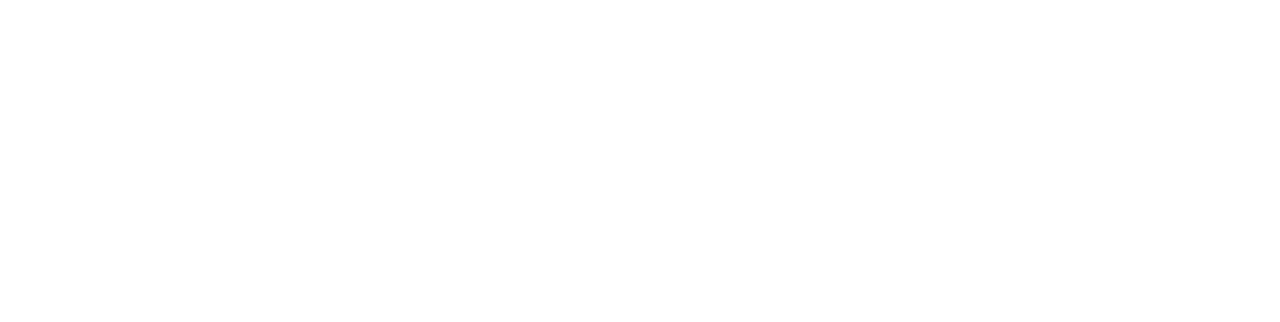
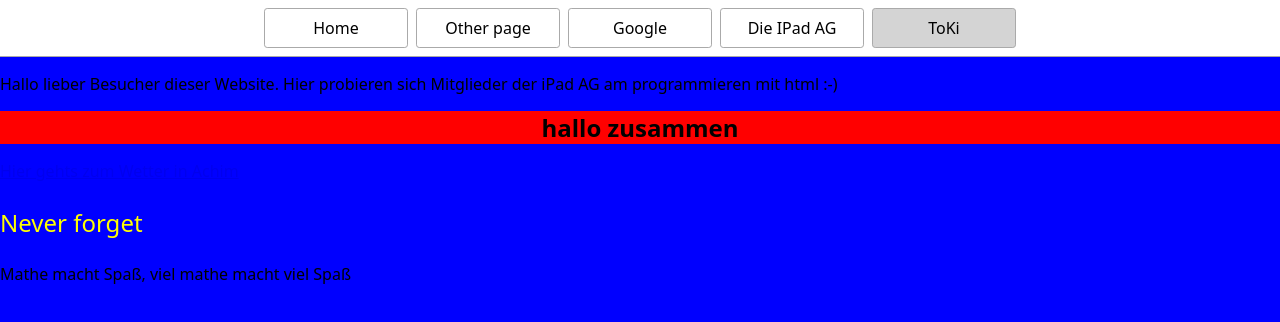
Before and after one commit to captainkiller83/website-gamma, a website: page ToKi.html in a window 1280 px wide. Drawn offline with Linux system fonts and the light colour scheme.

Commit message:
ToKi.html angepasst

```diff
--- a/ToKi.html
+++ b/ToKi.html
@@ -1,3 +1,30 @@
-<html>
+<!DOCTYPE html>
+<html lang="en">
+  <head>
+      <footer class="test">
+        <title>ToKis Experimentier Plattform</title>
+        <meta charset="UTF-8" />
+        <meta name="viewport" content="width=device-width" />
+        <link rel="stylesheet" href="styles.css" />
+        <script type="module" src="script.js"></script>
+      </footer>
+  </head>
+  <body style="background-color:blue">
+     <nav>
+      <a href="/index.html">Home</a>
+      <a href="/page2.html">Other page</a>
+      <a href="/google.html">Google</a>
+      <a href="/ipad_ag.html">Die IPad AG</a>
+      <a href="/ToKi.html" aria-current="page">ToKi</a>
+     </nav>
 
+     <p> Hallo lieber Besucher dieser Website. Hier probieren sich Mitglieder der iPad AG am programmieren mit html :-)
+
+    <h1 style="background-color:red"> hallo zusammen</h1>
+    <a href="https://www.wetteronline.de/wetter/achim-niedersachsen">Hier gehts zum Wetter in Achim</a>
+    <p style="font-size:150%;color:yellow">Never forget</p>
+    <p>Mathe macht Spa&szlig;, viel mathe macht viel Spa&szlig;</p>
+
+
+  </body>
 </html>
```
Also changed, not shown: index.html (+1 -0 lines), ipad_ag.html (+1 -0 lines), page2.html (+1 -0 lines).
